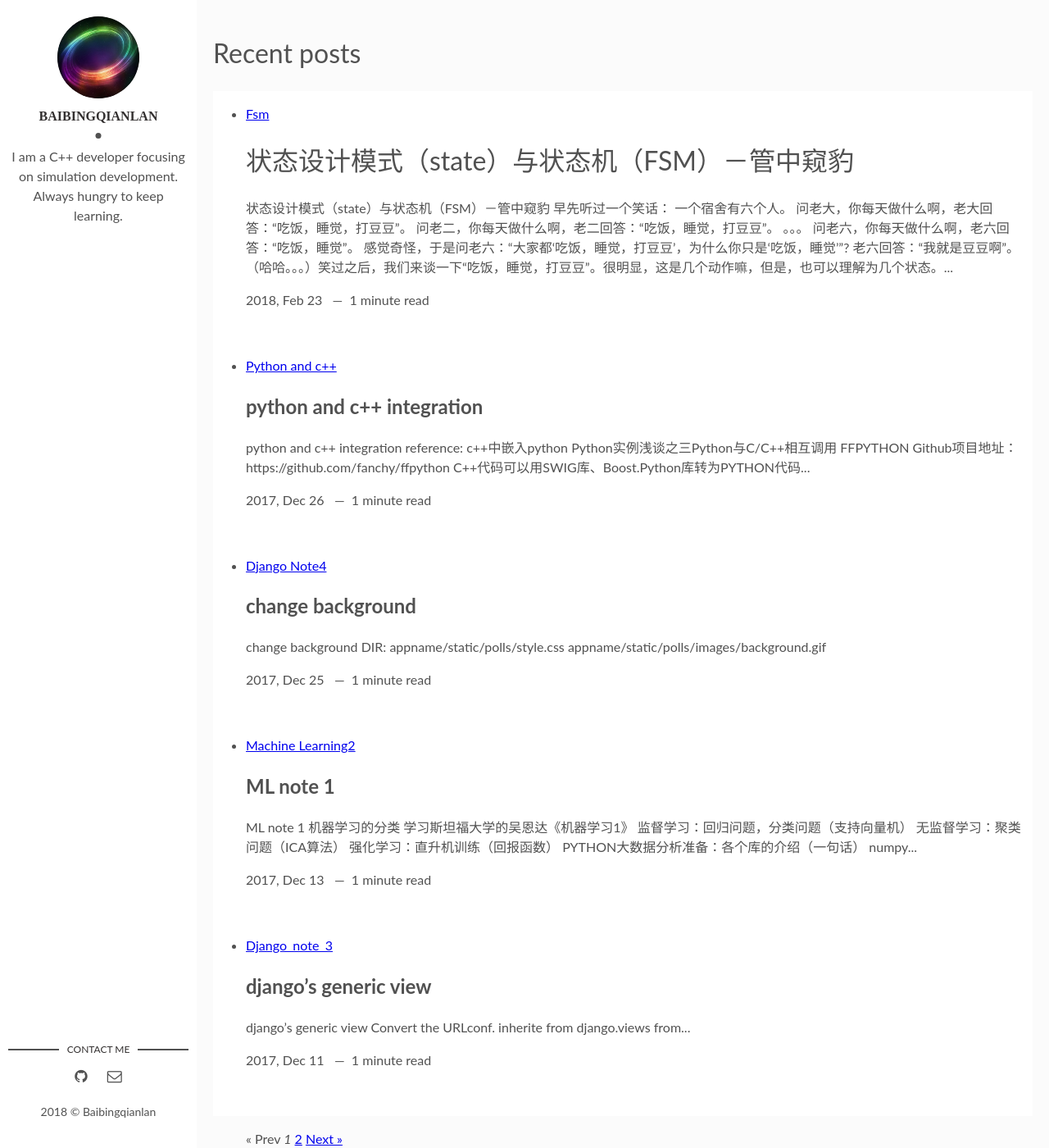
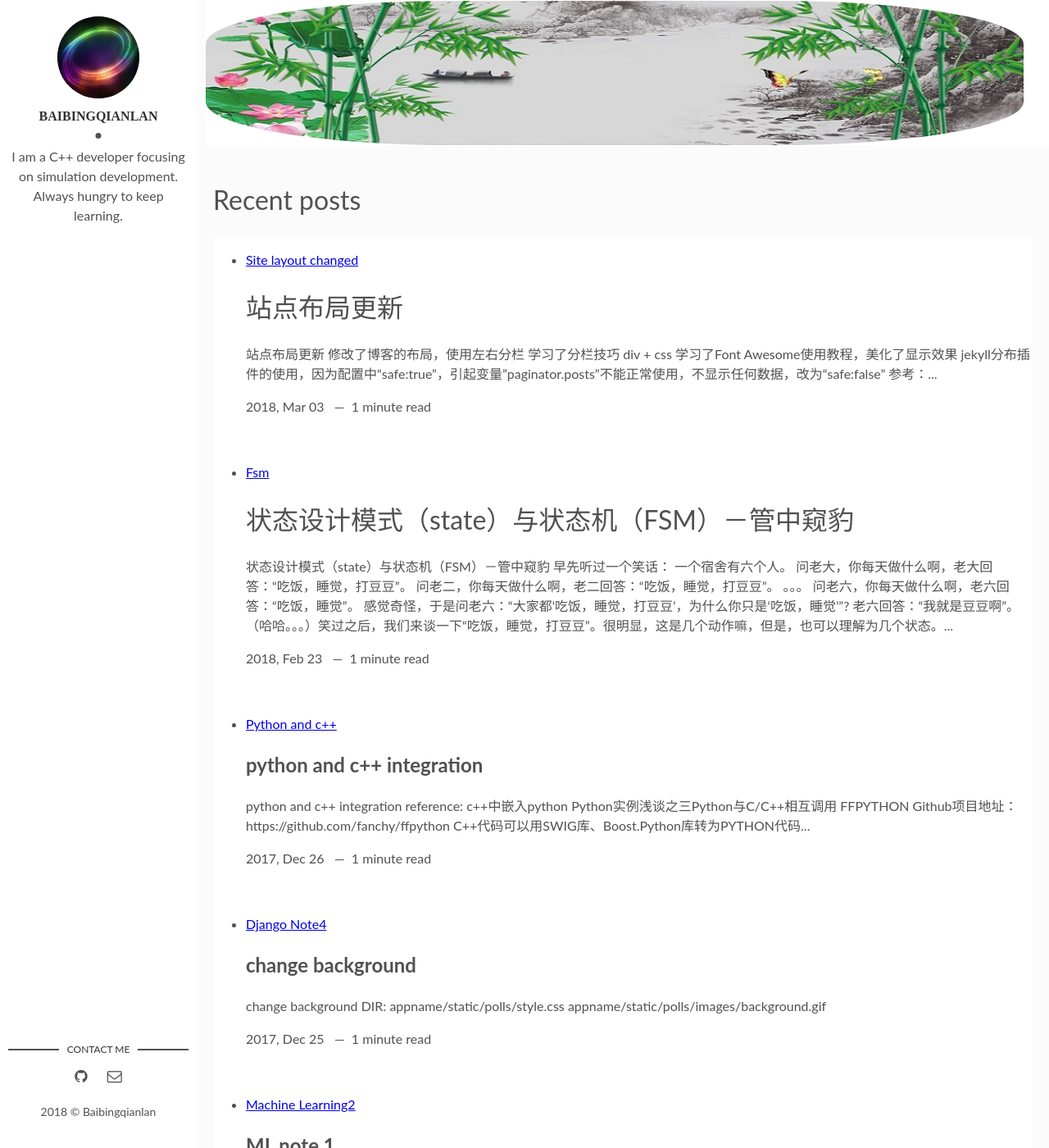
Before and after one commit to Baibingqianlan/Baibingqianlan.github.io, a Jekyll site: the page built from index.html, in a window 1280 px wide and 1400 px high. Shown: the whole window at 82% size. Built offline with Jekyll 4.4.1, drawn with Linux system fonts in a browser that asks for light colours; the list of posts is cut into pages by our own code.

Commit message:
add topbar

```diff
--- a/_config.yml
+++ b/_config.yml
@@ -4,6 +4,8 @@
 # Author Settings
 author: Baibingqianlan # add your name
 author-img: Baibingqianlan.jpg # add your photo
+top-img: top1.jpg # top-img
+top-des: 山水风景，一瓢何求
 about-author: I am a C++ developer focusing on simulation development. Always hungry to keep learning. # add description
 email: 444129199@qq.com # add your Email address
 
--- a/_includes/sidebar.html
+++ b/_includes/sidebar.html
@@ -3,7 +3,7 @@
   <header>
 	<div class="about">
 	  <div class="cover-author-image">
-		<a href="{{site.baseurl}}/"><img src="{{site.baseurl}}/assets/img/{% if site.author-img %}{{site.author-img}}{% endif %}" alt="{{site.author}}"></a>
+		<a href="{{site.baseurl}}/"><img src="{{site.url}}/assets/img/{% if site.author-img %}{{site.author-img}}{% endif %}" alt="{{site.author}}"></a>
 	  </div>
 	  <div class="author-name">{{site.author}}</div>
 	  <p>{{site.about-author}}</p>
--- a/_layouts/default.html
+++ b/_layouts/default.html
@@ -10,6 +10,10 @@
 
 <body>
 
+	<div class="topbar">
+		<a href="{{site.baseurl}}/"><img src="{{site.url}}/assets/img/{% if site.top-img %}{{site.top-img}}{% endif %}" alt="{{site.top-des}}"></a>
+	</div>
+
 	<div class="wrapper">
 		{% include sidebar.html %}
 	</div>
--- a/_layouts/post.html
+++ b/_layouts/post.html
@@ -7,6 +7,8 @@
   <time datetime="{{ page.date | date_to_xmlschema }}" class="post-date">{{ page.date | date_to_string }}</time>
   {{ content }}
 </article>
+
+-----------------------------------------------------------------------------------------------------------------
 
 {% if site.related_posts != empty %}
 <aside class="related">
--- /dev/null
+++ b/_posts/2018-03-03-site layout changed.md
@@ -0,0 +1,16 @@
+---
+layout: post
+---
+
+# 站点布局更新
+
++ 修改了博客的布局，使用左右分栏
++ 学习了分栏技巧 div + css
++ 学习了Font Awesome使用教程，美化了显示效果
++ jekyll分布插件的使用，因为配置中“safe:true"，引起变量”paginator.posts"不能正常使用，不显示任何数据，改为“safe:false"
+
+参考：
+
+1. [Font Awesome使用教程](https://jingyan.baidu.com/article/77b8dc7f9c5b1c6174eab605.html)
+2. [Fontawesome字体使用说明及其常用效果语法](http://blog.csdn.net/shuai_wy/article/details/74496588)
+3. [css3 w3school](http://www.w3school.com.cn/css3/css3_animation.asp "CSS3")
--- a/assets/css/main.css
+++ b/assets/css/main.css
@@ -867,6 +867,34 @@ table tfoot td {
   font-size: 14px;
 }
 
+.topbar {
+  position: relative;
+  top: 0;
+  left: 250px;
+  width: 1250px;
+  height: 50%;
+  padding: 1px 1px;
+  background-color: #ffffff;
+}
+
+.topbar img {
+  width: 80%;
+  height:50%;
+  -webkit-border-radius: 30%;
+          border-radius: 30%;
+  -webkit-transition: -webkit-transform 0.35s;
+  transition: -webkit-transform 0.35s;
+  -o-transition: transform 0.35s;
+  transition: transform 0.35s;
+  transition: transform 0.35s, -webkit-transform 0.35s;
+}
+
+.topbar img:hover {
+  -webkit-transform: scale3d(1.05, 1.05, 1);
+          transform: scale3d(1.05, 1.05, 1);
+}
+
+
 .wrapper {
   max-width: 1250px;
   position: relative;
@@ -1180,7 +1208,7 @@ a.newer-posts:hover {
 }
 */
 
-/* - - - - - - - - - - Post Page Styles - - - - - - - - - -
+ /*- - - - - - - - - - Post Page Styles - - - - - - - - - -
 .wrap-content {
   padding: 20px;
 }
```
Also changed, not shown: assets/img/top1.jpg (added), assets/img/top2.jpg (added).
